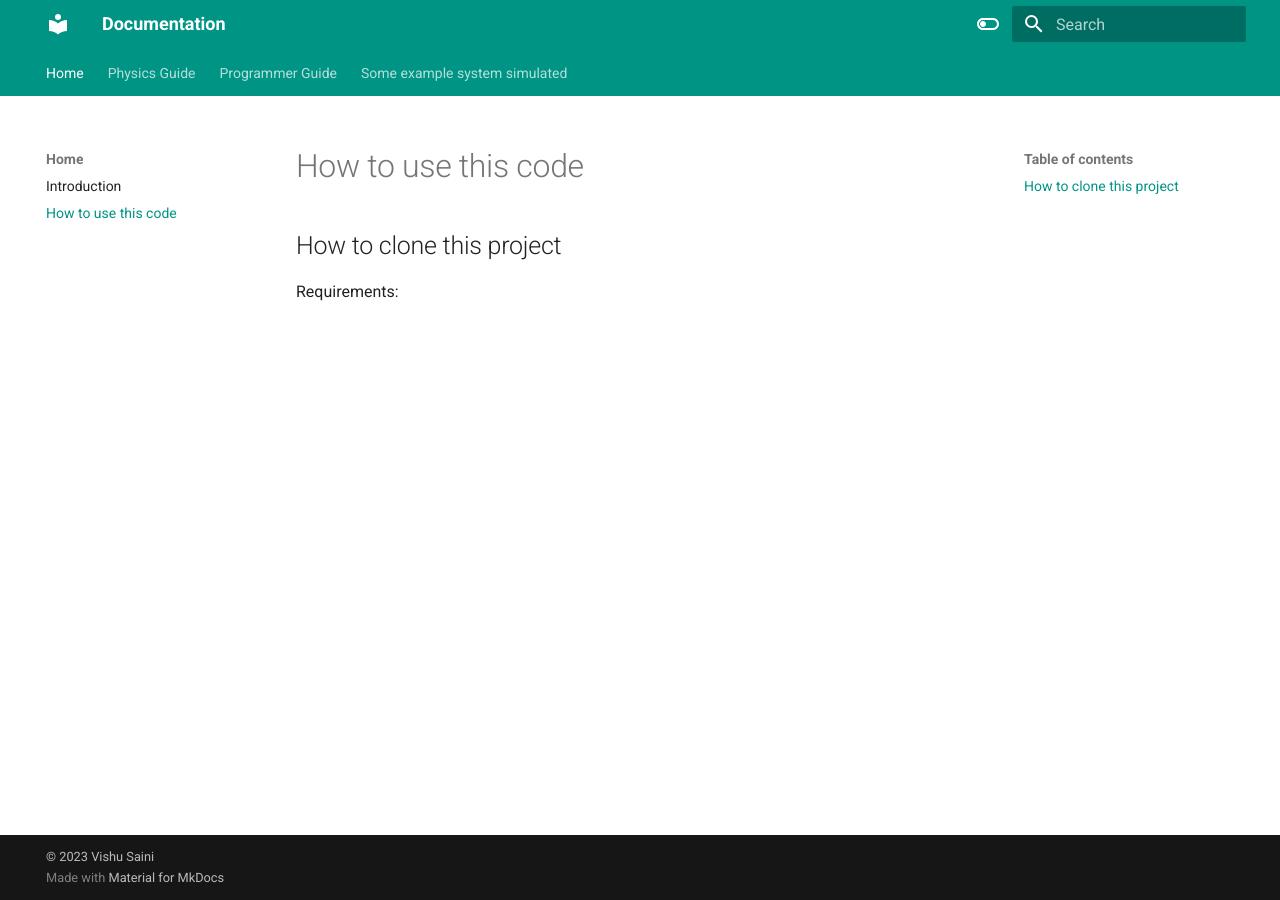
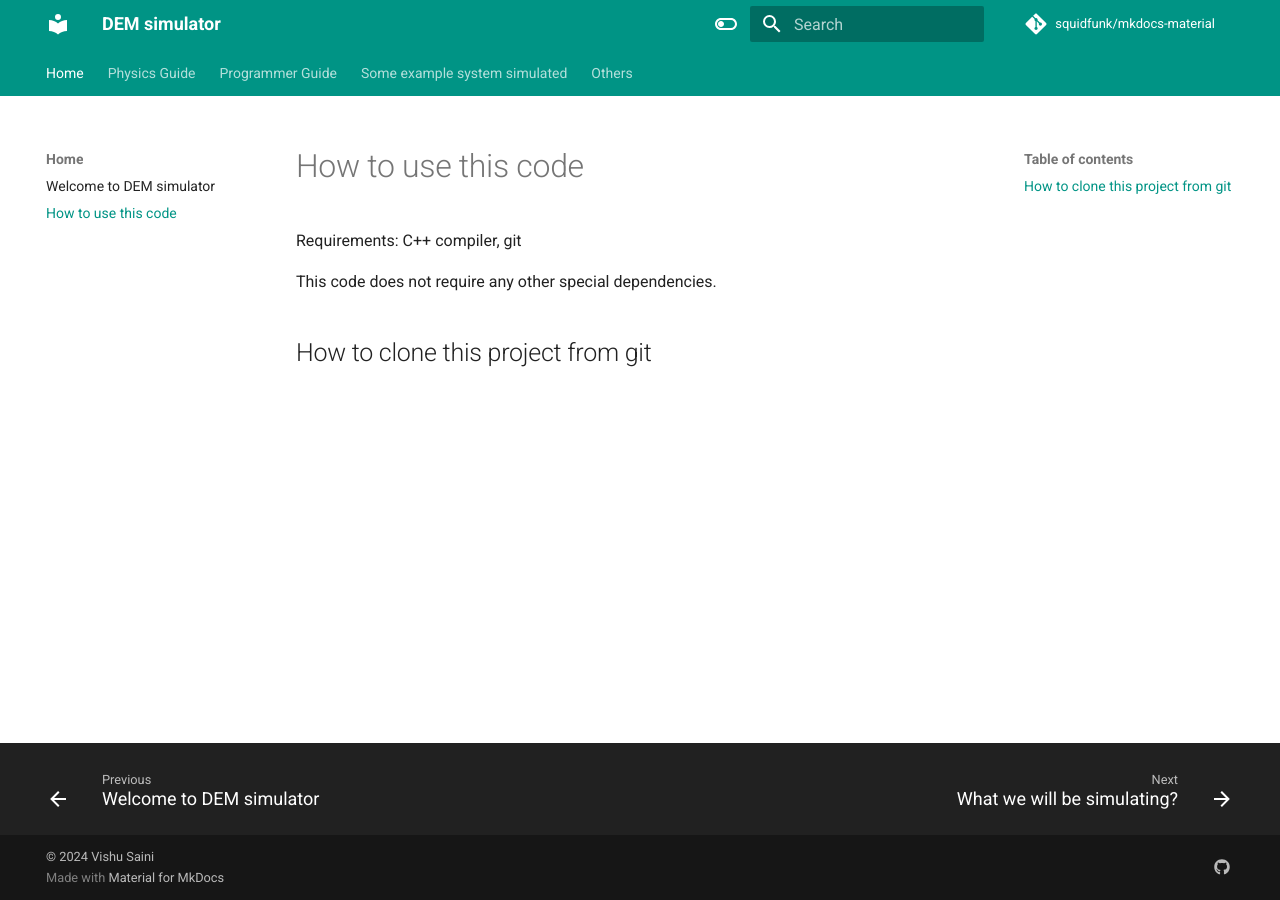
Before and after one commit to vishu-byte/Documentation, an MkDocs documentation site: the page built from docs/index_2.md, in a window 1280 px wide. Built offline with MkDocs 1.6.1 and Material for MkDocs 9.7.7, drawn with Linux system fonts in a browser that asks for light colours; comment, search, counter and statistics services are not loaded.

Commit message:
More layout created. Some extra features added.

```diff
--- a/docs/index_2.md
+++ b/docs/index_2.md
@@ -1,2 +1,6 @@
-## How to clone this project
-Requirements:
+
+Requirements: C++ compiler, git
+
+This code does not require any other special dependencies.
+
+## How to clone this project from git
--- a/mkdocs.yml
+++ b/mkdocs.yml
@@ -1,9 +1,10 @@
-site_name: Documentation
+site_name: DEM simulator
 theme:
   name: material
   features:
     - toc.follow
     - navigation.tabs
+    - navigation.footer
     - navigation.sections
     - navigation.top
     - navigation.path
@@ -29,10 +30,10 @@ theme:
 
 nav:
   - Home:
-      - 'Introduction': index.md
+      - 'Welcome to DEM simulator': index.md
       - 'How to use this code': index_2.md
   - Physics Guide:
-      - 'Introduction': General_Physics/Overview.md
+      - 'What we will be simulating?': General_Physics/Overview.md
   - Programmer Guide:
       - 'Introduction' : Programmer_Guide/Overview.md
       - 'Particle System':
@@ -48,6 +49,9 @@ nav:
       - 'Open Interacting Gas': Putting_together/Interacting_gas.md
       - 'Confinement': Putting_together/Circular_boundary.md
       - 'Langevin_Dynamics': Putting_together/Langevin_Dynamics.md
+  - Others:
+      - 'Details': Last/Details.md
+      - 'Contributing': Last/Contributing.md
 
 
 
@@ -58,6 +62,7 @@ plugins:
   - search
   - bibtex:
       bib_file: "ref.bib"
+  - social
 
 markdown_extensions:
   - toc:
@@ -83,9 +88,15 @@ markdown_extensions:
   - tables
   - md_in_html
 
+extra:
+  social:
+    - icon: fontawesome/brands/github
+      link: https://github.com/vishu-byte
 
 
-
+repo_name: squidfunk/mkdocs-material
+repo_url: https://github.com/squidfunk/mkdocs-material
+site_author: Vishu Saini
 
 copyright: |
-  &copy; 2023 <a href="https://github.com/vishu-byte"  target="_blank" rel="noopener">Vishu Saini</a>
+  &copy; 2024 <a href="https://github.com/vishu-byte"  target="_blank" rel="noopener">Vishu Saini</a>
--- a/ref.bib
+++ b/ref.bib
@@ -58,5 +58,5 @@
   title = {An Object-Oriented Particle System for Simulation and Visualization},
   year = {},
   url = {https://www.researchgate.net/profile/P-Alsing/publication/245349101_An_Object-Oriented_Particle_System_for_Simulation_and_Visualization/links/53dfa1a20cf2a768e49bb8cf/An-Object-Oriented-Particle-System-for-Simulation-and-Visualization.pdf},
-  urldate = {visited in 2023 September}
+  urldate = {visited on 2023 September}
 }
```
Also changed, not shown: docs/Last/Contributing.md (added, +1 -0 lines), docs/Last/Details.md (added, +2 -0 lines), docs/Programmer_Guide/Overview.md (+3 -3 lines), docs/Putting_together/Langevin_Dynamics.md (+2 -5 lines), docs/index.md (+0 -1 lines), 1 other file.
